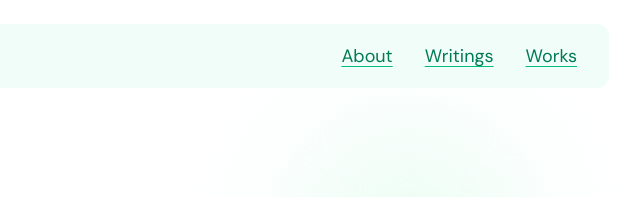
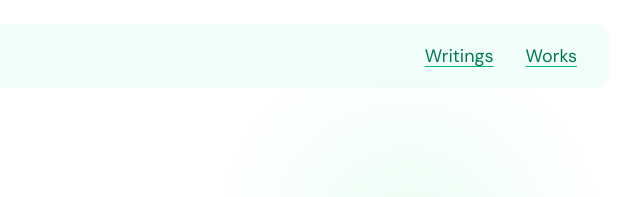
Before and after one commit to rizqyhi/rizqy.me, an Astro site: page / in a window 1280 px wide. Shown: the top 197 px of the page, 511-1151 px from the left. Built offline with nearby package versions, Linux system fonts and the light colour scheme; Astro itself is replaced by a stand-in of ours.

Commit message:
feat: hide about page before it's ready

```diff
--- a/src/components/Nav.astro
+++ b/src/components/Nav.astro
@@ -7,7 +7,7 @@
   <div
     class="md:flex md:items-center mt-4 md:mt-0 leading-loose md:leading-normal"
   >
-    <a href="/about" class="text-lg mr-4 md:mx-4">About</a>
+    <!-- <a href="/about" class="text-lg mr-4 md:mx-4">About</a> -->
     <a href="/writings" class="text-lg mr-4 md:mx-4">Writings</a>
     <a href="/works" class="text-lg mr-4 md:mx-4">Works</a>
     <!-- <a href="/mentoring" class="text-lg mr-4 md:mx-4 md:mr-0">Mentoring</a> -->
```
